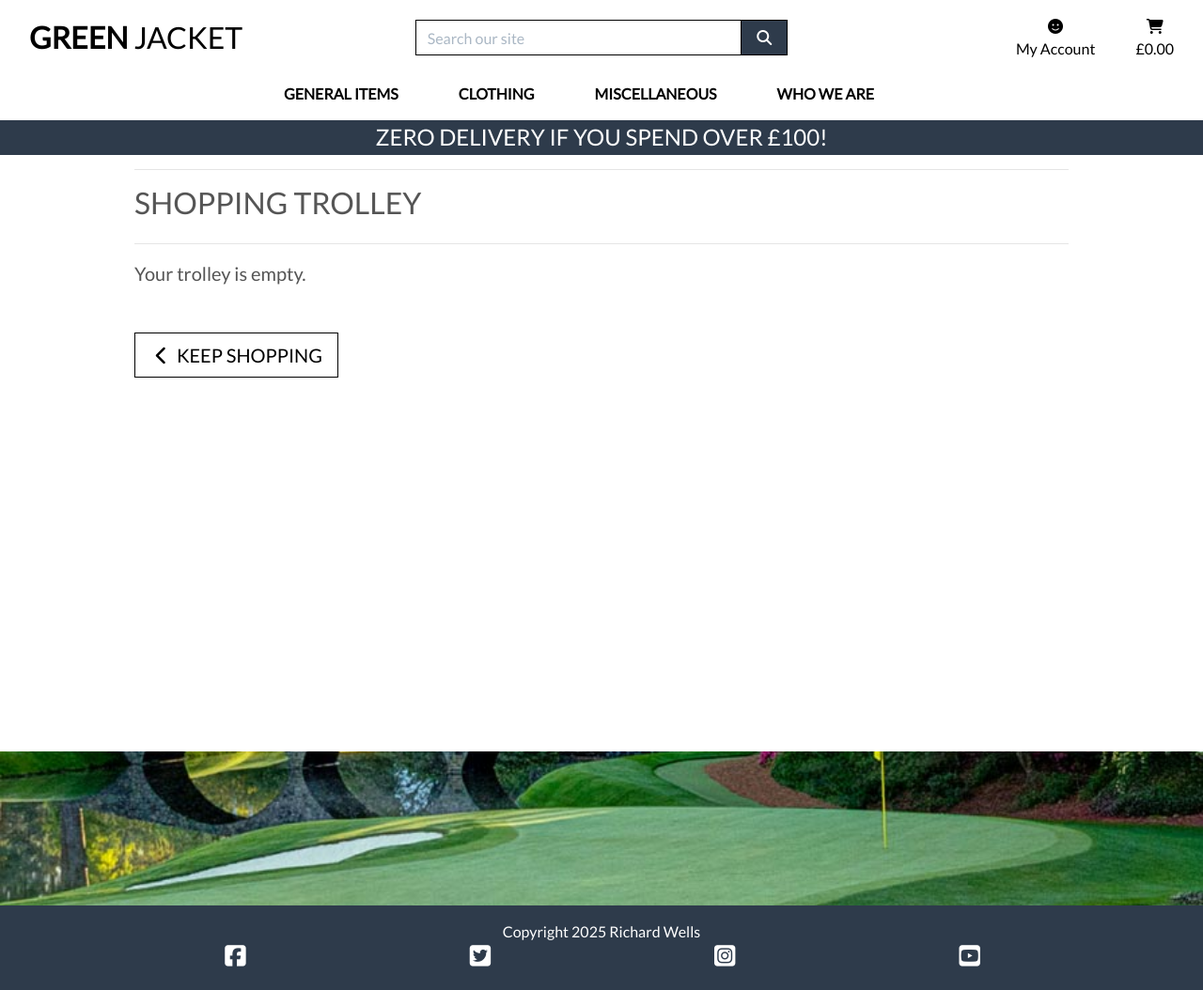
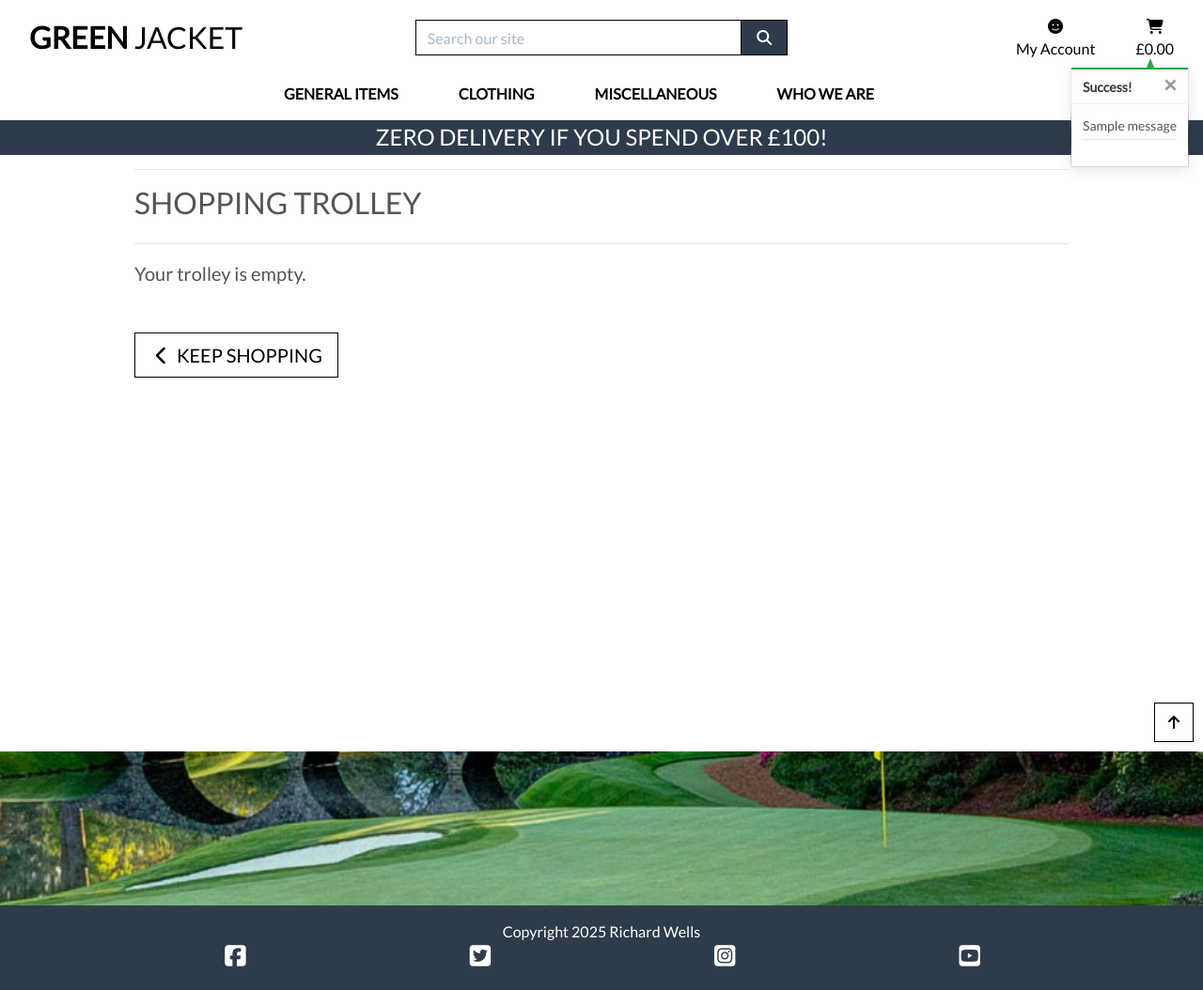
Before and after one commit to Richard-L4/Green_Jacket, a Django app: page /trolley/ in a window 1280 px wide. Shown: the whole page at 94% size. Run offline with Django 3.2, Linux system fonts and the light colour scheme; tables that the repository leaves empty hold one stand-in row (values such as "Sample post"); one stand-in notice (Sample message) is shown; some libraries are stand-ins or nearby versions.

Commit message:
toast to trolley app and bug fix to back to top arrow in trolley page

```diff
--- a/green_jacket/settings.py
+++ b/green_jacket/settings.py
@@ -105,6 +105,8 @@ TEMPLATES = [
         },
     },
 ]
+
+MESSAGE_STORAGE = 'django.contrib.messages.storage.session.SessionStorage'
 
 AUTHENTICATION_BACKENDS = [
     # Needed to login by username in Django admin, regardless of `allauth`
--- a/templates/base.html
+++ b/templates/base.html
@@ -130,7 +130,21 @@
     </header>
 
     {% if messages %}
-    <div class="message-container"></div>
+    <div class="message-container">
+      {% for message in messages %}
+          {% with message.level as level %}
+              {% if level == 40 %}
+                  {% include 'includes/toasts/toast_error.html' %}
+              {% elif level == 30 %}
+                  {% include 'includes/toasts/toast_warning.html' %}
+              {% elif level == 25 %}
+                  {% include 'includes/toasts/toast_success.html' %}
+              {% else %}
+                  {% include 'includes/toasts/toast_info.html' %}
+              {% endif %}
+          {% endwith %}
+      {% endfor %}
+    </div>
     {% endif %}
 
     {% block page_header %}
@@ -171,6 +185,11 @@
     </footer>
 
     {% block postloadjs %}
+
+    <script>
+    $('.toast').toast('show');
+    </script>
+
     {% endblock %}
 
 </body>
--- /dev/null
+++ b/templates/includes/toasts/toast_success.html
@@ -0,0 +1,61 @@
+{% load static %}
+<div class="toast custom-toast rounded-0 border-top-0" data-autohide="false">
+    <div class="arrow-up arrow-success"></div>
+    <div class="w-100 toast-capper bg-success"></div>
+    <div class="toast-header bg-white text-dark">
+        <strong class="mr-auto">Success!</strong>
+        <button type="button" class="ml-2 mb-1 close text-dark" data-dismiss="toast" aria-label="Close">
+            <span aria-hidden="true">&times;</span>
+        </button>
+    </div>
+    <div class="toast-body bg-white">
+        <div class="row">
+            <div class="col">
+                {{ message }}
+                <hr class="mt-1 mb-3">
+            </div>
+        </div>
+        {% if grand_total and not on_profile_page %}
+        <p class="logo-font bg-white text-black py-1">Your Trolley ({{ item_count }})</p>
+        <div class="bag-notification-wrapper">
+            {% for item in trolley_items %}
+            <div class="row">
+                <div class="col-3 my-1">
+                    {% if item.item.featured_image %}
+                    <img class="img-fluid rounded" src="{{ item.item.featured_image.url }}" alt="{{ item.item.name }}">
+                    {% else %}
+                    <img class="img-fluid rounded" src="{% static 'images/default.jpg' %}" alt="{{ item.item.name }}">
+                    {% endif %}
+                </div>
+                <div class="col-9">
+                    <p class="my-0"><strong>{{ item.item.name }}</strong></p>
+                    <p class="my-0 small">Size: {% if item.item.has_sizes %}{{ item.size|upper }}{% else %}N/A{% endif%}</p>
+                    <p class="my-0 small text-muted">Qty: {{ item.quantity }}</p>
+                </div>
+            </div>
+            {% endfor %}
+        </div>
+        <div class="row">
+            <div class="col">
+                <strong>
+                    <p class="mt-3 mb-1 text-black">
+                        Total{% if free_delivery_delta > 0 %} (Exc. delivery){% endif %}:
+                        <span class="float-right">£{{ total|floatformat:2 }}</span>
+                    </p>
+                </strong>
+                {% if free_delivery_delta > 0 %}
+                <p class="mb-0 p-2 bg-info shadow-sm text-black text-center">
+                    Spend <strong>£{{ free_delivery_delta }}</strong> more to get free delivery!
+                </p>
+                {% endif %}
+                <a href="{% url 'view_trolley' %}" class="btn btn-black btn-block rounded-0">
+                    <span class="text-uppercase">Go To Secure Checkout</span>
+                    <span class="icon">
+                        <i class="fas fa-lock"></i>
+                    </span>
+                </a>
+            </div>
+        </div>
+        {% endif %}
+    </div>
+</div>
--- a/trolley/templates/trolley/trolley.html
+++ b/trolley/templates/trolley/trolley.html
@@ -59,11 +59,7 @@
                         </div>
                     </div>
                     {% endfor %}
-                    <div class="btt-button shadow-sm rounded-0 border border-black">
-                        <a class="btt-link d-flex h-100">
-                            <i class="fas fa-arrow-up text-black mx-auto my-auto"></i>
-                        </a>
-                    </div>
+
                 </div>
                 <div class="table-responsive rounded d-none d-md-block">
                     <table class="table table-sm table-borderless">
@@ -120,6 +116,12 @@
             </div>
         </div>
     </div>
+    <!-- Back To Top Button: moved outside the d-block d-md-none div to show on all screen sizes -->
+    <div class="btt-button shadow-sm rounded-0 border border-black mt-3">
+        <a class="btt-link d-flex h-100" href="#">
+            <i class="fas fa-arrow-up text-black mx-auto my-auto"></i>
+        </a>
+    </div>
 </div>
 {% endblock %}
 
```
Also changed, not shown: templates/includes/toasts/toast_error.html (added, +13 -0 lines), templates/includes/toasts/toast_info.html (added, +13 -0 lines), templates/includes/toasts/toast_warning.html (added, +13 -0 lines).
